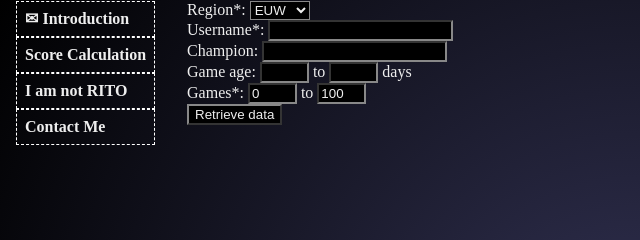
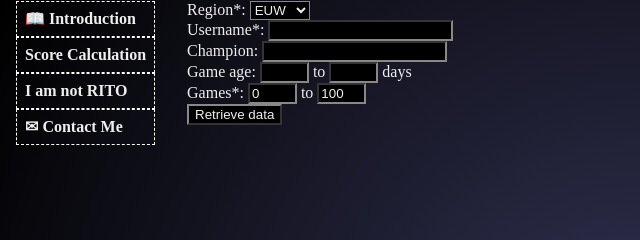
Before and after one commit to Skasi/Player-history-analyzer, a website: page client.html in a window 1280 px wide. Shown: the top 240 px of the page, 0-640 px from the left. Drawn offline with nearby package versions, Linux system fonts and the light colour scheme; no server answers.

Commit message:
Add utf8 book icon to client.html

```diff
--- a/client.html
+++ b/client.html
@@ -16,7 +16,7 @@ Clean up file! There's still a lot of leftover code from back when the client wa
 	<body>
 		<div id="readmes">
 			<div id="intro" class="mouseover">
-				<span><strong>✉ Introduction</strong></span>
+				<span><strong>📖 Introduction</strong></span>
 				<div class="more">
 					<p>This application tries to assist players in analyzing their performance and playstyles. It provides summaries for summoners, champions and items that occured in a player's match history. Contrary to many other websites it does not display statistics for whole regions or leagues, but instead focuses on a player.</p>
 
@@ -42,7 +42,7 @@ Clean up file! There's still a lot of leftover code from back when the client wa
 				</div>
 			</div>
 			<div id="contact" class="mouseover">
-				<span><strong>Contact Me</strong></span>
+				<span><strong>✉ Contact Me</strong></span>
 				<div class="more">
 					<p>Feel free to contact me via reddit or ingame on EUW: Zeerius. I appreciate any bug reports and suggestions.</p>
 
```
